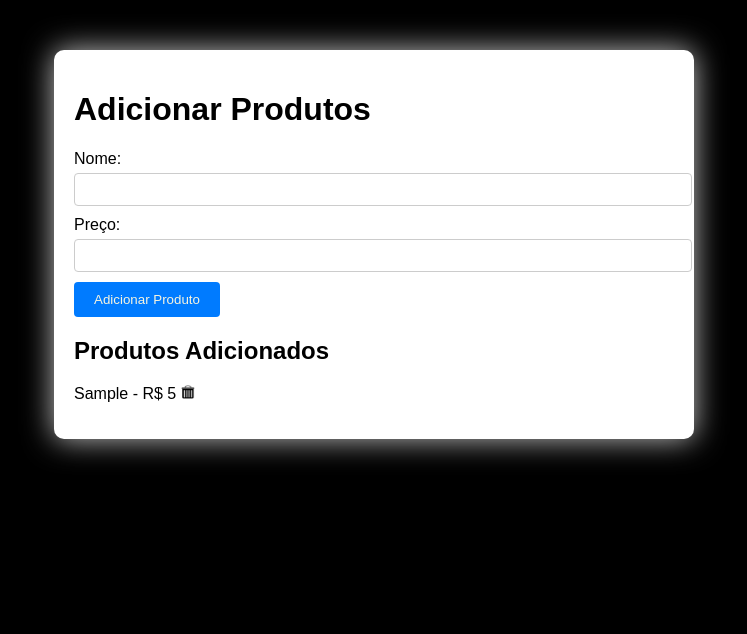
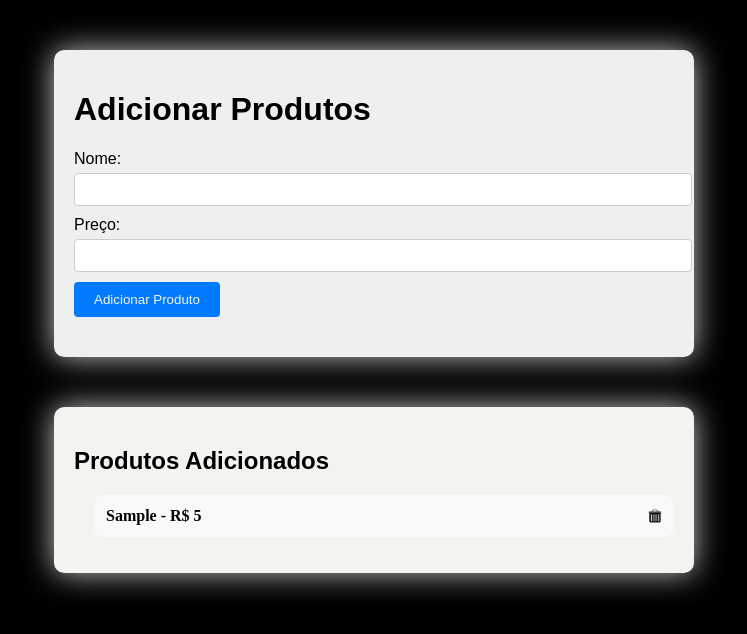
Before and after one commit to MiguelMouraa/Project-Crud, a website: page index.html in a window 1280 px wide. Both pictures are taken after typing "Sample", "5" into the empty fields and a click on the button "Adicionar Produto". Shown: the whole page, without its empty margins (266-1013 px from the left). Drawn offline with Linux system fonts and the light colour scheme.

Commit message:
Div nova para os Prod. Add

```diff
--- a/index.html
+++ b/index.html
@@ -16,7 +16,8 @@
             <input type="number" id="price" required>
             <button type="submit">Adicionar Produto</button>
         </form>
-
+    </div>
+    <div class="ProdAdd">
         <h2>Produtos Adicionados</h2>
         <ul id="product-list"></ul>
     </div>
--- a/script.js
+++ b/script.js
@@ -6,6 +6,12 @@ document.addEventListener('DOMContentLoaded', () => {
     function displayProducts() {
         productList.innerHTML = '';
         const products = JSON.parse(localStorage.getItem('products')) || [];
+
+        if (products.length >0){
+            document.querySelector('.ProdAdd').style.display = 'block'
+        } else {
+            document.querySelector('.ProdAdd').style.display = 'none'
+        }
 
         products.forEach((product, index) => {
             const li = document.createElement('li');
@@ -27,7 +33,6 @@ document.addEventListener('DOMContentLoaded', () => {
             productList.appendChild(li);
         });
     }
-
 
     productForm.addEventListener('submit', event => {
         event.preventDefault();
--- a/style.css
+++ b/style.css
@@ -9,7 +9,7 @@ body {
     max-width: 600px;
     margin: 50px auto;
     padding: 20px;
-    background-color: #ffffff;
+    background-color: #ffffffef;
     border-radius: 10px;
     box-shadow: 0 0 30px rgba(246, 246, 246, 0.8);
 }
@@ -44,13 +44,33 @@ form button:hover {
     background-color: #0056b3;
 }
 
+.ProdAdd {
+    display: none;
+    max-width: 600px;
+    margin: 50px auto;
+    padding: 20px;
+    background-color: #fffefbf4;
+    border-radius: 10px;
+    box-shadow: 0 0 30px rgba(246, 246, 246, 0.8);
+}
+
 ul {
     list-style: none;
     padding: 0;
+    margin-left: 20px;
+    font-weight: bold;
 }
 
 ul li {
+    padding: 10px;
     margin-bottom: 10px;
+    border-radius: 10px;
+    border: 2px solid #f9f9f9; /* Cor da borda */
+    background-color: #f9f9f9;
+    display: flex;
+    justify-content: space-between;
+    align-items: center;
+    font-family: 'Montserrat';
 }
 
 .delete-image {
```
